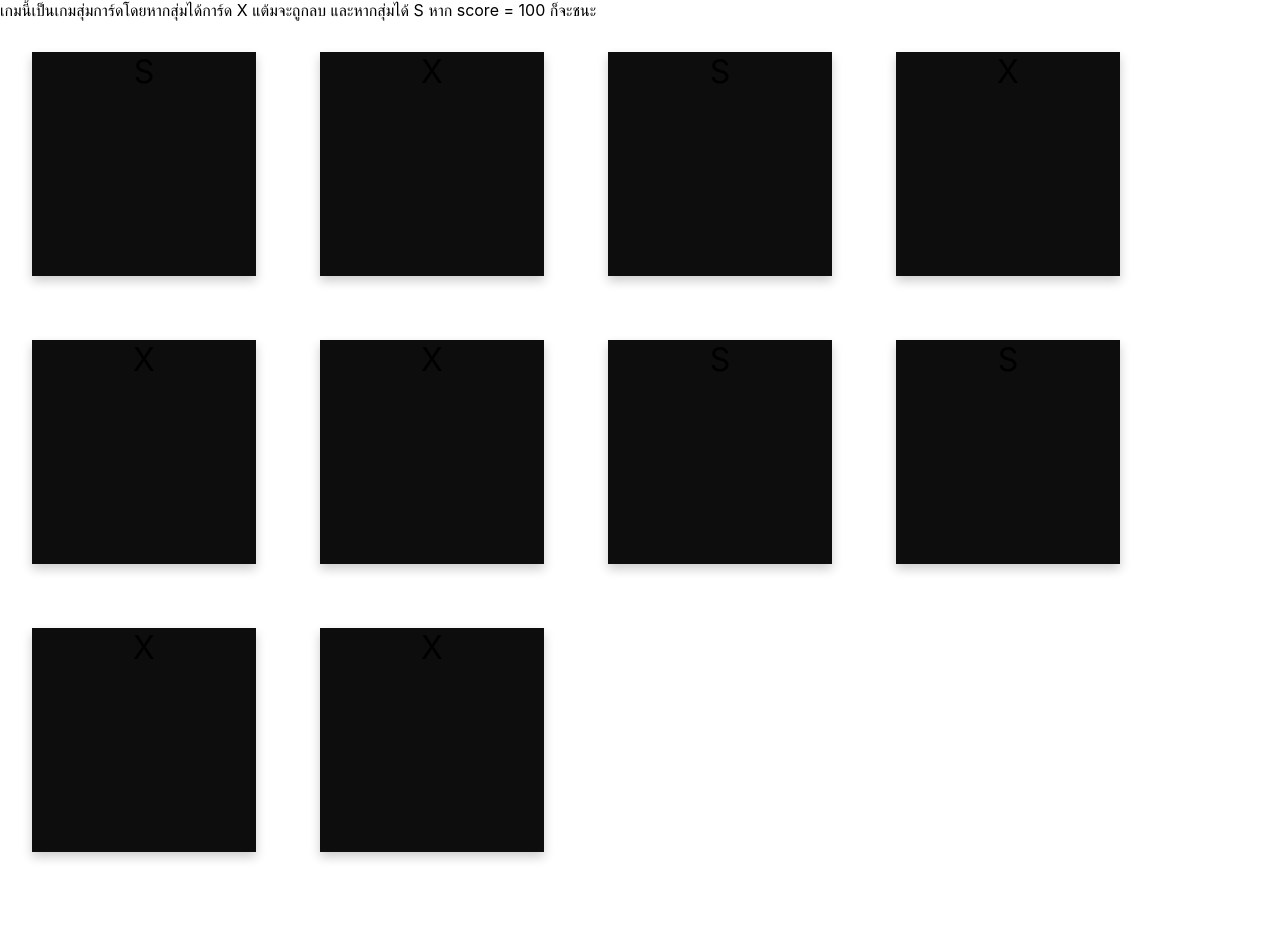
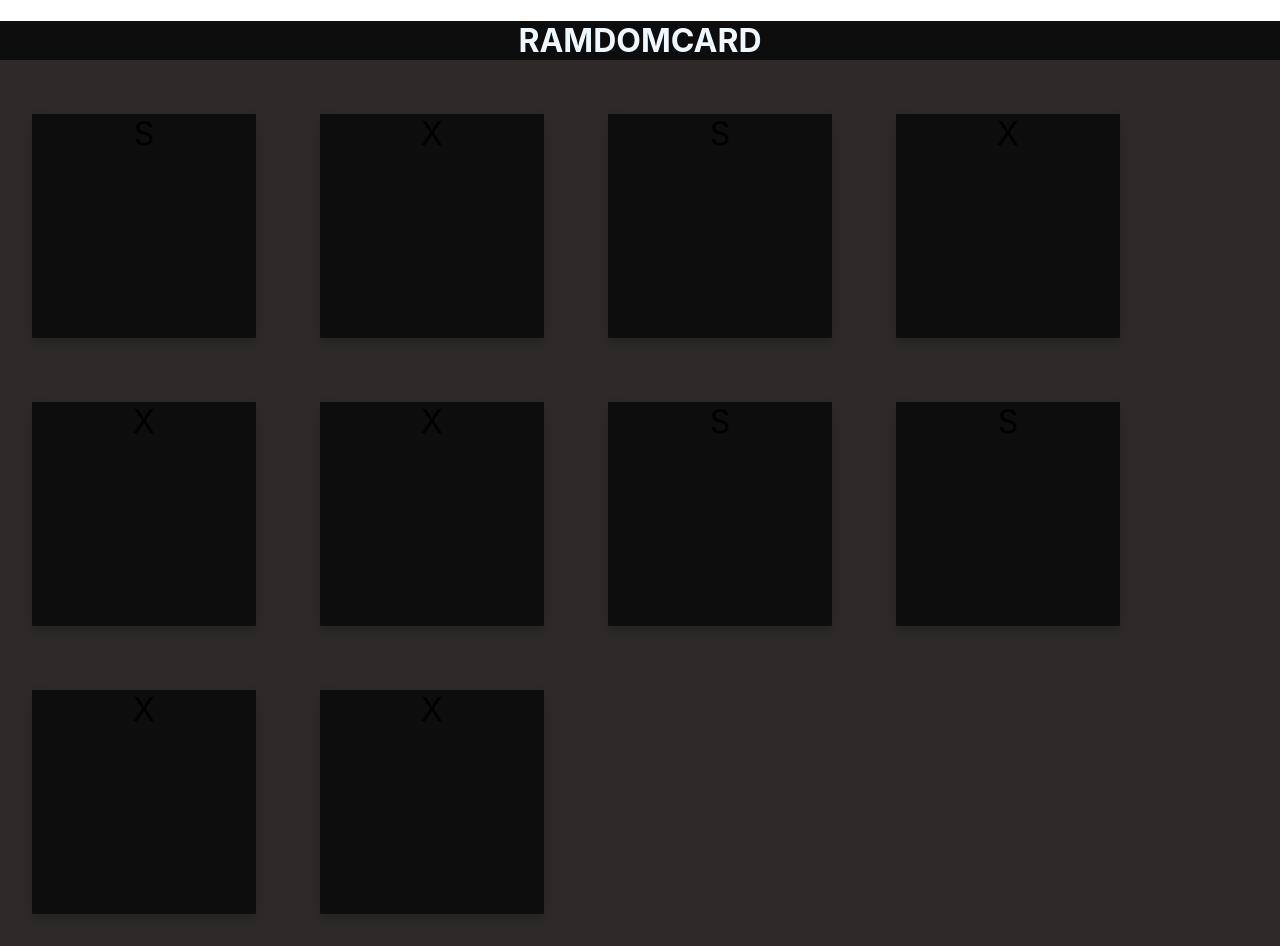
Before and after one commit to 6210110349/lab3SA02, a React (Create React App) app in the folder card-game/: page / in a window 1280 px wide. Before the commit the page ends 884 px from the top, so only its background shows below. Built offline with nearby package versions, Linux system fonts and the light colour scheme.

Commit message:
header update

```diff
--- a/card-game/src/App.css
+++ b/card-game/src/App.css
@@ -55,3 +55,11 @@
   color: rgb(145, 255, 0);
   background: rgb(197, 255, 192);
  }
+.header{
+  color: aliceblue;
+  text-align: center;
+  background: rgb(14, 13, 13);
+}
+.body{
+  background: rgb(46, 42, 42);
+}
--- a/card-game/src/App.js
+++ b/card-game/src/App.js
@@ -1,16 +1,20 @@
 import WordCard from './WordCard';
+import './App.css';
 
 import './App.css';
 const word= 'XXXXXXSSSS';
 function App() {
  return (
- <div >
+ <div className ={'body'}>
    <div>
-      เกมนี้เป็นเกมสุ่มการ์ดโดยหากสุ่มได้การ์ด X แต้มจะถูกลบ และหากสุ่มได้ S หาก score = 100 ก็จะชนะ
+      <header >
+       <h1 className ={'header'} >RAMDOMCARD</h1>
+      </header>
    </div>
    <div><WordCard value={word}/></div>
 
  </div>
+
  );
 }
 
```
